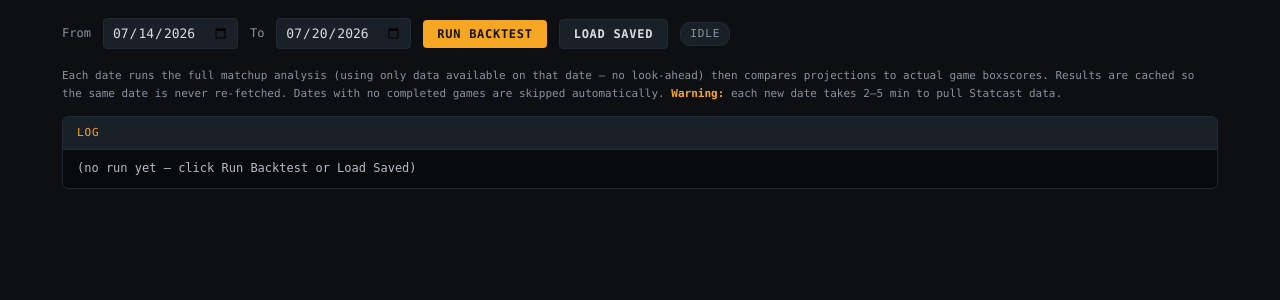
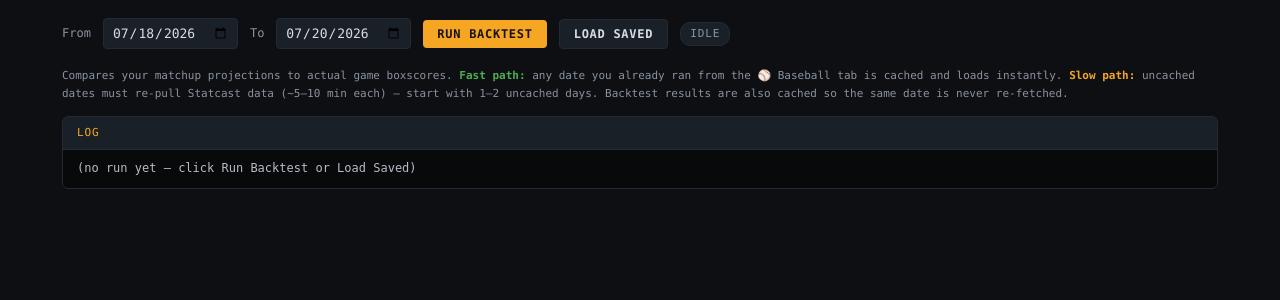
Before and after one commit to travismangone/matchup-terminal, a Flask app: page /backtest in a window 1280 px wide. Shown: the part 89-389 px from the top of the page. Run offline with Flask 3, Linux system fonts and the light colour scheme; data that the repository does not hold is empty.

Commit message:
Fix backtest: cache daily results, fix UI for slow/failed runs
- app.py: save analyze_slate() output to data/daily/<date>.json after
  each run so the backtest can reload it instantly instead of re-pulling
  Statcast (5-10 min per date was causing apparent hang on Render)
- mlb_backtest: check data/daily/ cache before calling analyze_slate()
- backtest.html: default range 7d -> 3d; re-enable run button when server
  restarts and resets state to idle; clearer hint explaining fast vs slow path

Co-Authored-By: Claude Sonnet 4.6 <noreply@anthropic.com>

```diff
--- a/app.py
+++ b/app.py
@@ -131,6 +131,17 @@ def _run_analysis(date_str: str, batter_window: str = "season") -> None:
             _state["cancel_requested"] = False
 
         result = matchup_tool.analyze_slate(date_str, log_fn=_append_log, batter_window=batter_window)
+
+        # Persist daily result so the backtest can load it without re-running Statcast.
+        try:
+            import json as _json
+            from pathlib import Path as _Path
+            _daily_dir = _Path(__file__).parent / "data" / "daily"
+            _daily_dir.mkdir(parents=True, exist_ok=True)
+            with open(_daily_dir / f"{date_str}.json", "w") as _f:
+                _json.dump(result, _f)
+        except Exception as _e:
+            log.warning("could not cache daily result: %s", _e)
 
         with _state_lock:
             _state["status"] = "done"
--- a/templates/backtest.html
+++ b/templates/backtest.html
@@ -106,10 +106,10 @@
   </div>
 
   <div class="hint" style="margin-bottom:14px;">
-    Each date runs the full matchup analysis (using only data available on that date — no look-ahead)
-    then compares projections to actual game boxscores. Results are cached so the same date is never
-    re-fetched. Dates with no completed games are skipped automatically.
-    <strong style="color:var(--accent)">Warning:</strong> each new date takes 2–5 min to pull Statcast data.
+    Compares your matchup projections to actual game boxscores. <strong style="color:var(--good)">Fast path:</strong>
+    any date you already ran from the ⚾ Baseball tab is cached and loads instantly.
+    <strong style="color:var(--accent)">Slow path:</strong> uncached dates must re-pull Statcast data (~5–10 min each) —
+    start with 1–2 uncached days. Backtest results are also cached so the same date is never re-fetched.
   </div>
 
   <div class="panel">
@@ -175,7 +175,7 @@
   const logEl     = $("#log");
   const resultsSection = $("#results-section");
 
-  // Default date range: last 7 completed days
+  // Default date range: last 3 completed days
   (function() {
     const d = new Date();
     d.setDate(d.getDate() - 1);
@@ -185,7 +185,7 @@
         String(dt.getDate()).padStart(2, "0");
     }
     $("#end-date").value = iso(d);
-    const s = new Date(d); s.setDate(s.getDate() - 6);
+    const s = new Date(d); s.setDate(s.getDate() - 2);
     $("#start-date").value = iso(s);
   })();
 
@@ -254,13 +254,21 @@
       const r = await fetch("/backtest/status");
       const s = await r.json();
       setStatus(s.status);
-      logEl.textContent = (s.log || []).join("\n") || "(no log yet)";
-      logEl.scrollTop = logEl.scrollHeight;
+      if ((s.log || []).length > 0) {
+        logEl.textContent = s.log.join("\n");
+        logEl.scrollTop = logEl.scrollHeight;
+      }
       if (s.status === "done" && s.result) {
         renderResults(s.result);
         runBtn.disabled = false;
         stopPolling();
       } else if (s.status === "error") {
+        logEl.textContent = (s.log || []).join("\n") + "\n\nERROR: " + (s.error || "unknown");
+        runBtn.disabled = false;
+        stopPolling();
+      } else if (s.status === "idle") {
+        // Server restarted and lost state — re-enable the run button
+        logEl.textContent = "Server restarted — previous run was interrupted. Try again.";
         runBtn.disabled = false;
         stopPolling();
       }
```
Also changed, not shown: mlb_backtest.py (+10 -2 lines).
